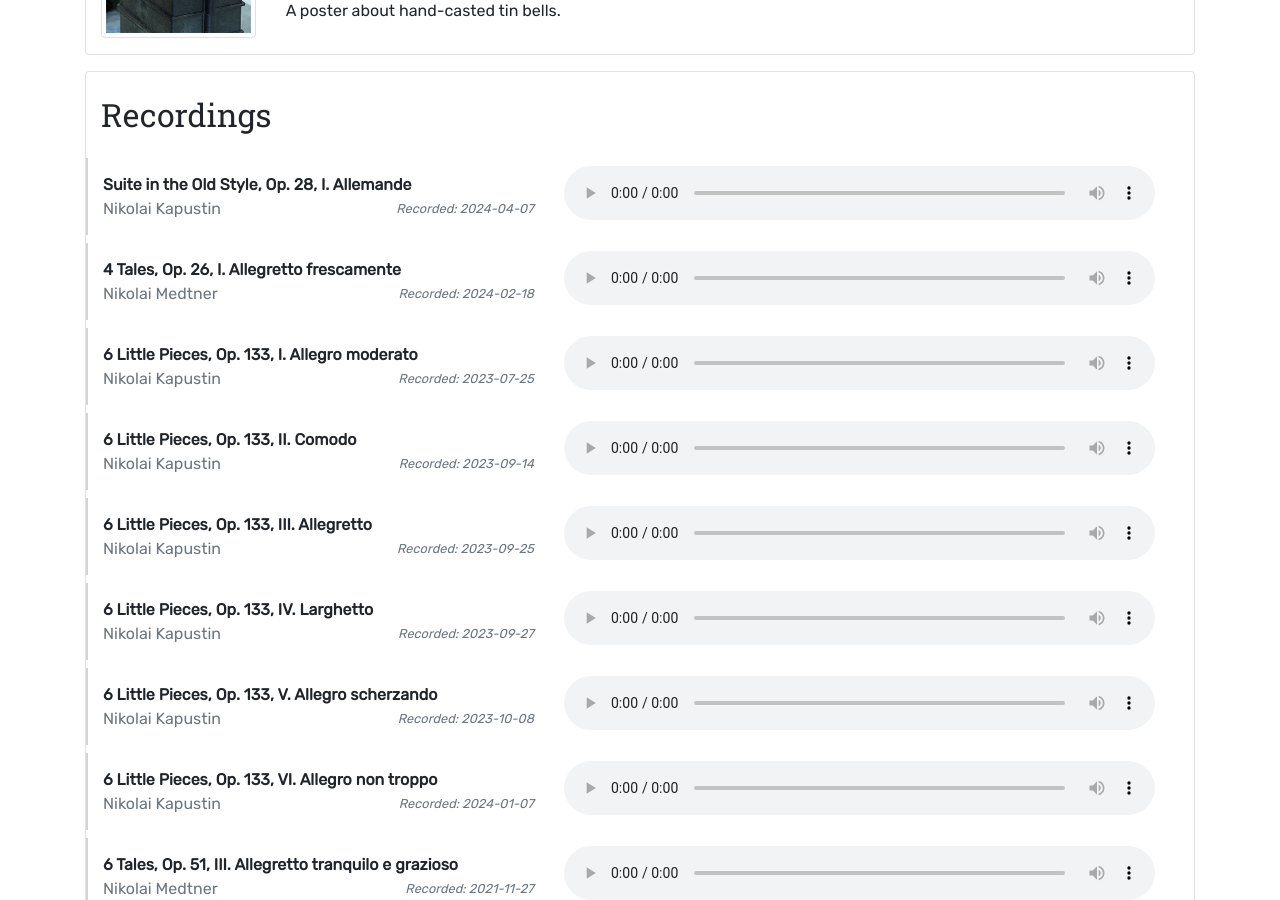
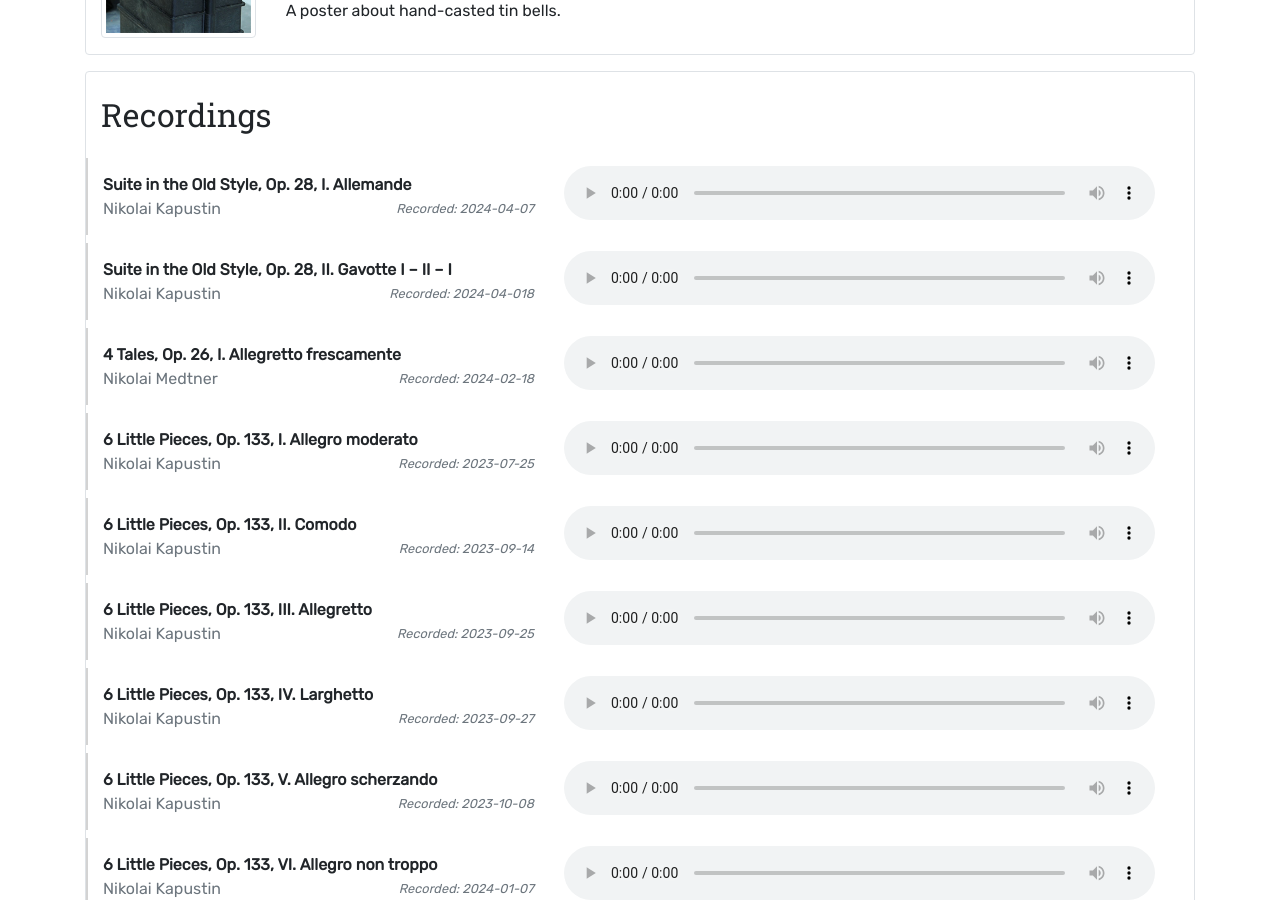
Before and after one commit to chrishafner/chrishafner.github.io, a Jekyll site: the page built from index.html, in a window 1280 px wide and 900 px high, scrolled down 1727 px. Built offline with Jekyll 4.4.1, drawn with Linux system fonts in a browser that asks for light colours.

Commit message:
Update recordings.yml

```diff
--- a/_data/recordings.yml
+++ b/_data/recordings.yml
@@ -2,6 +2,10 @@
   piece: Suite in the Old Style, Op. 28, I. Allemande
   path: https://pub.ista.ac.at/~chafner/music/kapustin-s28-1.mp3
   recorded: 2024-04-07
+- composer: Nikolai Kapustin
+  piece: Suite in the Old Style, Op. 28, II. Gavotte I – II – I
+  path: https://pub.ista.ac.at/~chafner/music/kapustin-s28-2.mp3
+  recorded: 2024-04-018
 - composer: Nikolai Medtner
   piece: 4 Tales, Op. 26, I. Allegretto frescamente
   path: https://pub.ista.ac.at/~chafner/music/medtner-4tales-1.mp3
```
